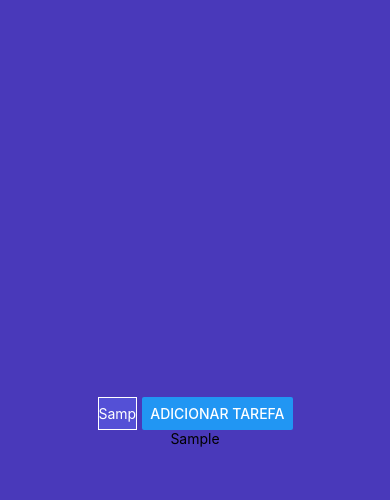
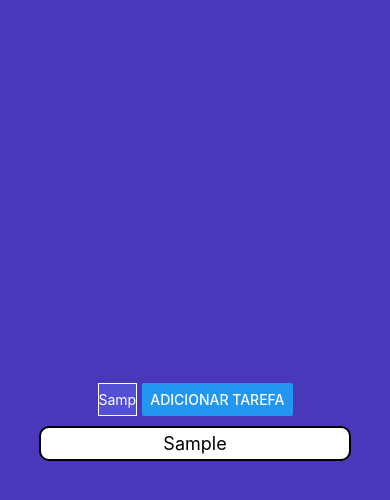
Before and after one commit to fmacedosantos/app-lista-tarefas, a React Native app: screen / in a window 390 px wide. Both pictures are taken after typing "Sample" into the empty fields and a click on the button "ADICIONAR TAREFA". Shown: the top 500 px of the page. Built offline with nearby package versions, Linux system fonts and the light colour scheme.

Commit message:
Estilizando a tarefa

```diff
--- a/App.tsx
+++ b/App.tsx
@@ -29,7 +29,7 @@ export default function App() {
         <Button title='ADICIONAR TAREFA' onPress={handleAddTask}/>
       </View>
 
-      {state.tasks.map((task: any) => <Text>{task.name}</Text>)}
+      {state.tasks.map((task: any) => <Text style={styles.text}>{task.name}</Text>)}
 
     </View>
   );
@@ -54,5 +54,16 @@ const styles = StyleSheet.create({
     width: '80%',
     color: 'white',
     marginRight: 5
+  },
+  text: {
+    backgroundColor: 'white',
+    fontSize: 18,
+    width: '80%',
+    textAlign: 'center',
+    borderWidth: 2,
+    borderColor: 'black',
+    borderRadius: 10,
+    marginTop: 10,
+    padding: 5
   }
 });
```
